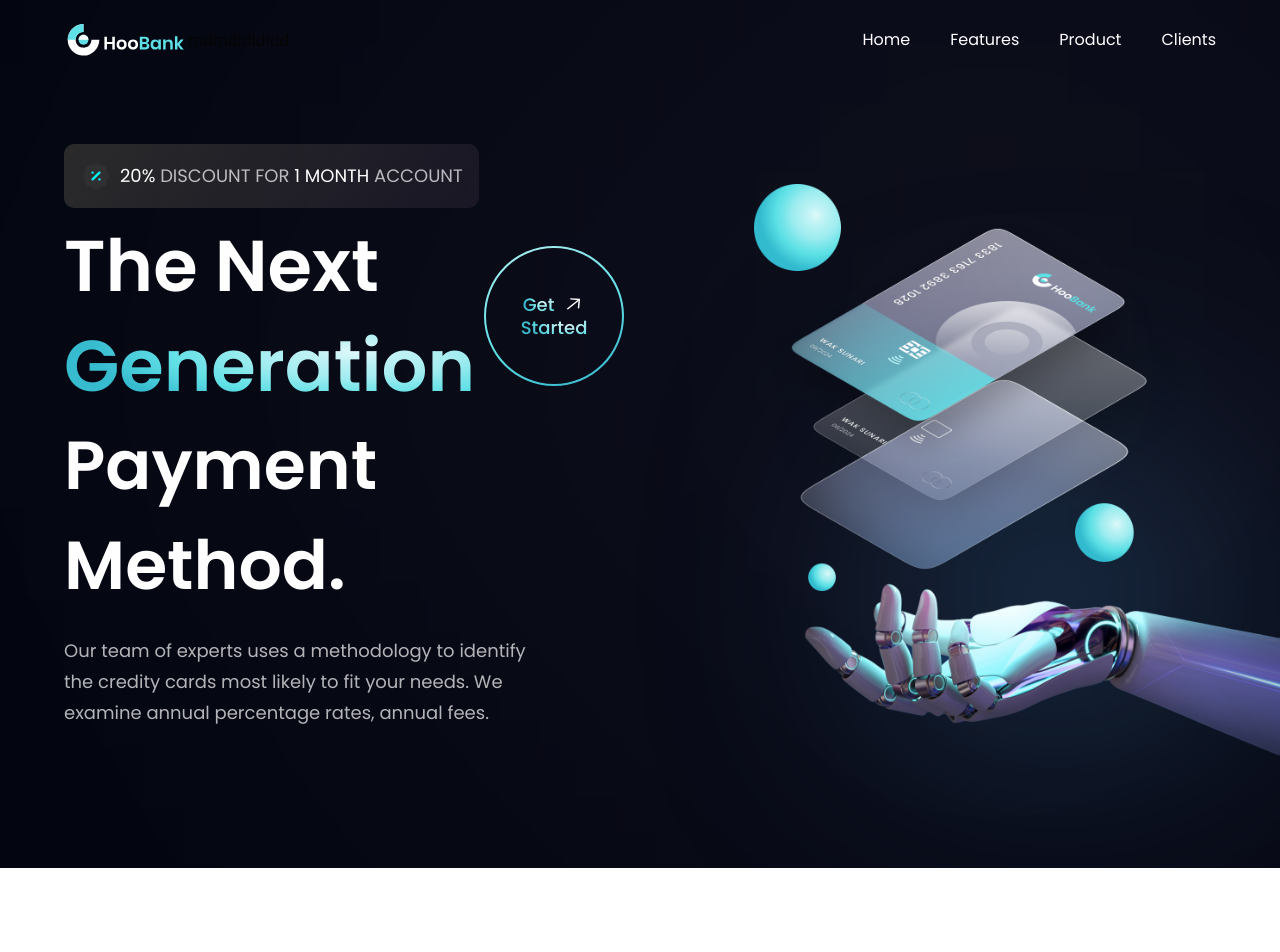
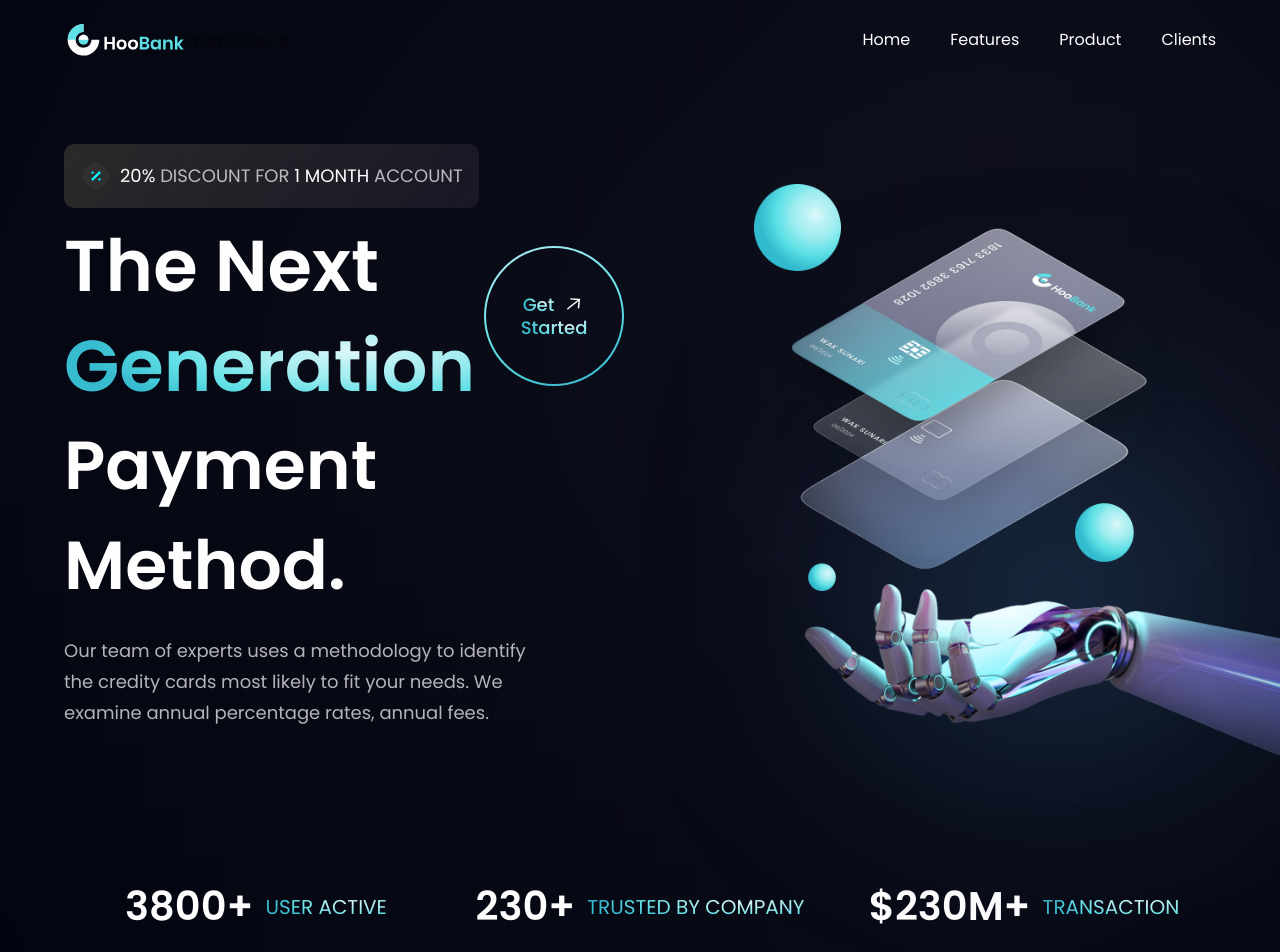
Before and after one commit to jassy1995/prac1, a React (Vite) app: page / in a window 1280 px wide. Shown: the top 952 px of the page. Before the commit the page ends 868 px from the top, so only its background shows below. Built offline with nearby package versions, Linux system fonts and the light colour scheme; a web font is replaced by a local one.

Commit message:
added the stats section

```diff
--- a/src/App.jsx
+++ b/src/App.jsx
@@ -1,4 +1,4 @@
-import { Navbar, Hero } from "./components";
+import { Navbar, Hero, Stats } from "./components";
 import style from "./style";
 
 
@@ -14,6 +14,11 @@
         <Hero />
       </div>
     </div>
+    <div className={`${style.paddingX} ${style.flexCenter}`}>
+      <div className={`${style.boxWidth}`}>
+        <Stats />
+      </div>
+    </div>
 
 
   </div>
--- /dev/null
+++ b/src/components/Stats.jsx
@@ -0,0 +1,17 @@
+import React from 'react'
+import styles from '../style'
+import { stats } from '../constants'
+
+const Stats = () => (
+  <section className={`${styles.flexCenter} flex-row flex-wrap sm:mb-20 mb-6`}>
+    {stats.map((el, index) => (
+      <div className={`flex-1 flex justify-center items-center flex-row m-3`} key={el.id}>
+        <h4 className="font-poppins font-semibold xs:text-[40px] text-[30px] xs:leading-[53px] leading-[43px] text-white">{el.value}</h4>
+        <p className="font-poppins font-normal xs:text-[20px] text-[15px] xs:leading-[26px] leading-[21px] text-gradient uppercase ml-3">{el.title}</p>
+      </div>
+    ))}
+  </section>
+)
+
+
+export default Stats
--- a/src/components/index.js
+++ b/src/components/index.js
@@ -5,7 +5,7 @@
 // import Business from "./Bussiness";
 // import Clients from "./Clients";
 // import CTA from "./Cta";
-// import Stats from "./Stats";
+import Stats from "./Stats";
 // import Footer from "./Footer";
 // import Testimonials from "./Testimonials";
 import Hero from "./Hero";
@@ -19,7 +19,7 @@
   // Business,
   // Clients,
   // CTA,
-  // Stats,
+  Stats,
   // Footer,
   // Testimonials,
   Loader,
```
